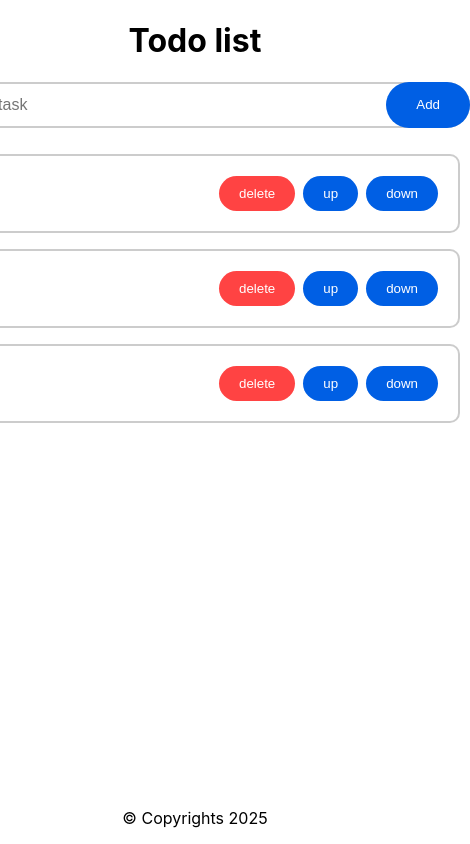
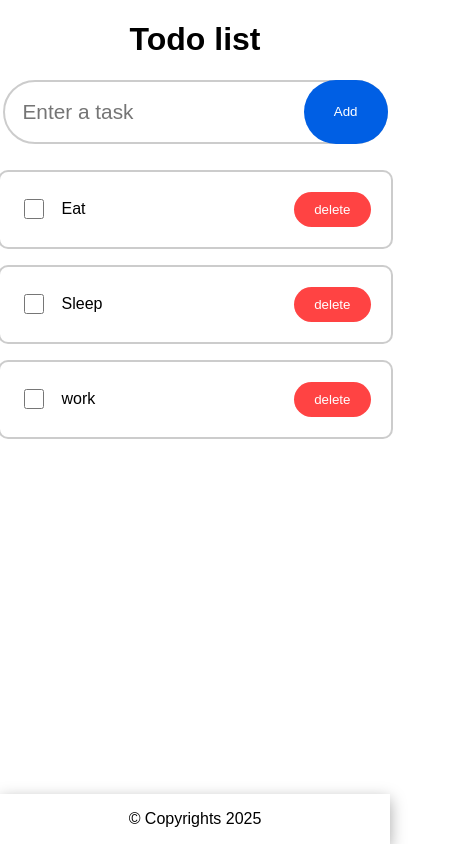
Before and after one commit to Sahibxaae/Todo-list-react, a React (Create React App) app: page / in a window 390 px wide. Shown: the whole page, 470 px wide, since content can reach past the window. Built offline with nearby package versions, Linux system fonts and the light colour scheme.

Commit message:
major changes and bug fixes added media query for smaller devices

```diff
--- a/src/Footer.css
+++ b/src/Footer.css
@@ -4,4 +4,6 @@ footer{
     width: 100%;
     text-align: center;
     left: 0;
+    background-color: #fff;
+    box-shadow: rgba(0, 0, 0, 0.35) 0px 5px 15px;
 }
--- a/src/Main.css
+++ b/src/Main.css
@@ -1,10 +1,14 @@
+main{
+    box-sizing: border-box;
+}
 .input-area{
     position: relative;
     width: 550px;
 }
 input{
     box-sizing: border-box;
-    padding: 12px 20px;
+    padding: 12px;
+    padding-right: 100px;
     width: 100%;
     background: none;
     border:2px solid #80808067;
@@ -26,18 +30,33 @@ input{
     border-radius:1000px;
 }
 ol{
+    box-sizing: border-box;
     display: flex;
     flex-direction: column;
+    flex-wrap: wrap;
+    max-width: 550px;
     gap: 1rem;
     padding: 10px;
 }
 ol li {
     border: #80808067 2px solid;
-    display:flex;
+    display: flex;
+    justify-content: space-between;
     align-items: center;
-    gap: 0.5rem;
-    padding: 20px;
+    padding: 20px 20px;
     border-radius: 10px;
+}
+ol li input[type="checkbox"] {
+    width: 20px;
+    height: 20px;
+    cursor: pointer;
+    accent-color: orange;
+    border-radius: 50%;
+    transition: 3ms;
+}
+ol li label{
+    padding: 0 15px;
+    width: 350px;
 }
 .text {
     flex: 1;
@@ -51,7 +70,27 @@ ol button{
 }
 .delete-btn{
     background-color: #ff0000bc;
+    margin-left: auto;
 }
-.up-btn, .down-btn{
+input[type="checkbox"]:checked + label {
+    text-decoration: line-through;
+    color: #808080;
+}
+/* .up-btn, .down-btn{
     background-color: #005fe4;
+} */
+ @media only screen and (max-width: 600px) {
+    .input-area{
+        position: relative;
+        width: 385px;
+        margin: 15px 15px;
+    }
+    input{
+        padding: 18px;
+        font-size: 1.3rem;
+    }
+    ol li label{
+        padding: 0 15px;
+        width: 200px;
+    }
 }
--- a/src/Main.js
+++ b/src/Main.js
@@ -8,37 +8,45 @@ const Main = () => {
     const handleInputChange = (event)=>{ //textbox input handling
       setNewTask(event.target.value);
     }
-
+    const handleKeyPress = (event) => {
+      if (event.key === "Enter") {
+        addTask();
+      }
+    };
     const addTask = () =>{
+      if(newTask.trim() !== ""){
       setTasks(t=>[...t,newTask]);
       setNewTask("");
     }
+    }
 
     const deleteTask = (index) =>{
-      // tasks.filter((_,i)=>())
+      const updatedTasks = tasks.filter((_,i)=> i !== index);
+      setTasks(updatedTasks);
     }
 
-    const moveTaskUp = (index) =>{
+    // const moveTaskUp = (index) =>{
 
-    }
+    // }
 
-    const moveTaskDown = (index) =>{
+    // const moveTaskDown = (index) =>{
 
-    }
+    // }
   return (
     <main>
       <div className='input-area'>
-        <input type="text" placeholder="Enter a task" value={newTask} onChange={(e)=>handleInputChange(e)}/>
+        <input type="text" placeholder="Enter a task" value={newTask} onChange={(e)=>handleInputChange(e)}  onKeyDown={(e) => handleKeyPress(e)}/>
         {/* e means event. Here click event is going to happen so we send the parameter to the respective function and we receive through the parameter event and we target the click event value using event.target.value */}
         <button className="add-btn" onClick={addTask}>Add</button>
       </div>
       <ol>
         {tasks.map((task,index)=>(
           <li key={index}>
-            <span className='text'>{task}</span>
-            <button className='delete-btn'onClick={()=>deleteTask()}>delete</button>
-            <button className='up-btn'>up</button>
-            <button className='down-btn'>down</button>
+            <input type="checkbox" id={index} />
+            <label htmlFor={index}>{task}</label>
+            <button className='delete-btn' onClick={()=>deleteTask(index)}>delete</button>
+            {/* <button className='up-btn'>up</button>
+            <button className='down-btn'>down</button> */}
           </li>
         ))}
       </ol>
--- a/src/index.css
+++ b/src/index.css
@@ -1,8 +1,6 @@
 body {
   margin: 0;
-  font-family: -apple-system, BlinkMacSystemFont, 'Segoe UI', 'Roboto', 'Oxygen',
-    'Ubuntu', 'Cantarell', 'Fira Sans', 'Droid Sans', 'Helvetica Neue',
-    sans-serif;
+ font-family: Arial, Helvetica, sans-serif;
   -webkit-font-smoothing: antialiased;
   -moz-osx-font-smoothing: grayscale;
   display: flex;
```
